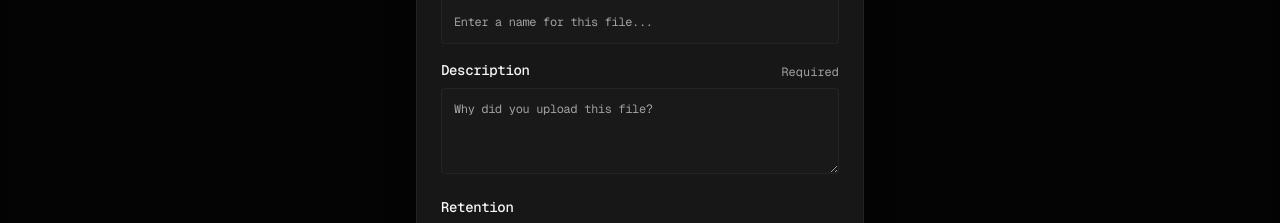
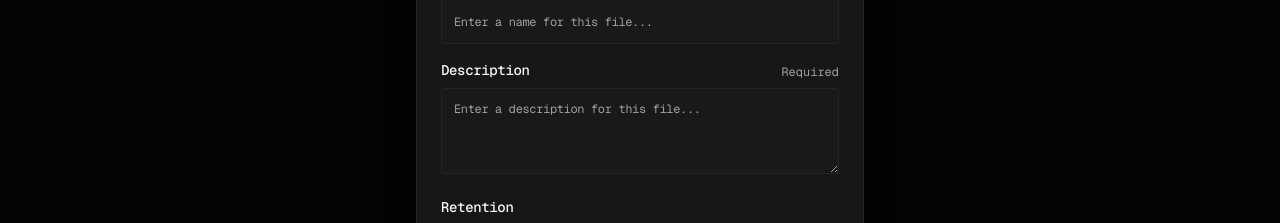
Before and after one commit to shubomifashakin/temp-fe, a Next.js app: page /dashboard in a window 1280 px wide. Both pictures are taken after a click on the button "Upload File". Shown: the part 347-570 px from the top of the page. Built offline with nearby package versions, Linux system fonts and the light colour scheme; no server answers; a web font is replaced by a local one.

Commit message:
refactored share screen

```diff
--- a/components/upload-file.tsx
+++ b/components/upload-file.tsx
@@ -202,7 +202,7 @@ export default function UploadModal({
               rows={3}
               required
               value={description}
-              placeholder="Why did you upload this file?"
+              placeholder="Enter a description for this file..."
               onChange={(e) => setDescription(e.target.value)}
               className="w-full p-3 rounded  border border-border/50 placeholder:text-xs tracking-tight max-h-24 min-h-20 bg-secondary/20 text-foreground placeholder:text-muted-foreground focus:outline-none focus:ring-1 focus:ring-accent text-sm"
             />
```
